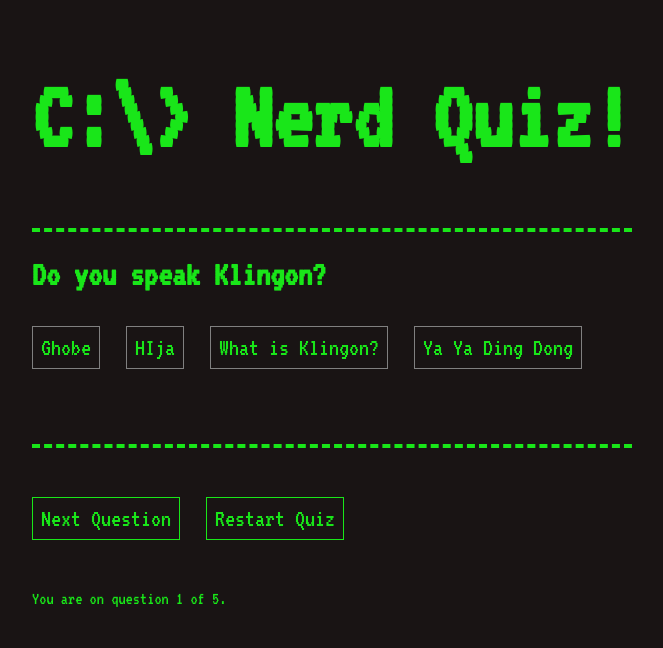
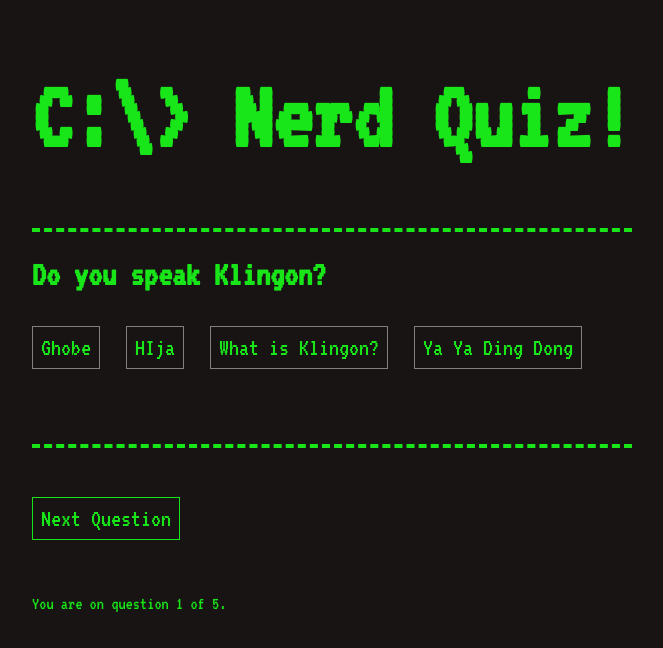
Before and after one commit to Technigo/project-redux-quiz-old, a React (Create React App) app: page / in a window 1280 px wide. Shown: the top 648 px of the page, without its empty margins (308-971 px from the left). Built offline with nearby package versions, Linux system fonts and the light colour scheme.

Commit message:
code MERG

```diff
--- a/src/App.js
+++ b/src/App.js
@@ -25,7 +25,7 @@ export const App = () => {
       <Title>C:\&gt; Nerd Quiz!</Title>
       <CurrentQuestion buttonStatus={buttonStatus} handleNextQuestion={onNextQuestion} />
       <Status handleNextQuestion={onNextQuestion} />
-      <Summary />
+      <Summary handleNextQuestion={onNextQuestion} />
     </Provider>
   )
 }
--- a/src/components/Status.js
+++ b/src/components/Status.js
@@ -15,16 +15,10 @@ export const Status = ({ handleNextQuestion }) => {
     return dispatch(quiz.actions.goToNextQuestion())
   }
 
-  const backButton = () => {
-    handleNextQuestion(false)
-    return dispatch(quiz.actions.restart())
-  }
-
   return (
     <section>
       <button type="button" onClick={nextButton}>Next Question</button>
-      <button type="button" onClick={backButton}>Restart Quiz</button>
-      <div>You are on question {currentPage + 1} of 5.</div>
+      <Progress>You are on question {currentPage + 1} of 5.</Progress>
     </section>
   )
 }
--- a/src/components/Summary.js
+++ b/src/components/Summary.js
@@ -3,7 +3,7 @@ import { useSelector, useDispatch } from 'react-redux'
 
 import { quiz } from '../reducers/quiz'
 
-export const Summary = () => {
+export const Summary = ({ handleNextQuestion }) => {
   const quizOver = useSelector((state) => state.quiz.quizOver)
   const answers = useSelector((state) => state.quiz.answers)
   const dispatch = useDispatch()
@@ -12,13 +12,18 @@ export const Summary = () => {
     return answer.isCorrect === true
   })
 
+  const resetQuiz = () => {
+    handleNextQuestion(false)
+    return dispatch(quiz.actions.restart())
+  }
+
   return (
     quizOver && (
       <section>
         <div>
           {correctAnswers.length} correct answers out of 5.
         </div>
-        <button type="button" onClick={() => dispatch(quiz.actions.restart())}>Restart Quiz</button>
+        <button type="button" onClick={resetQuiz}>Restart Quiz</button>
       </section>
     ))
 }
```
